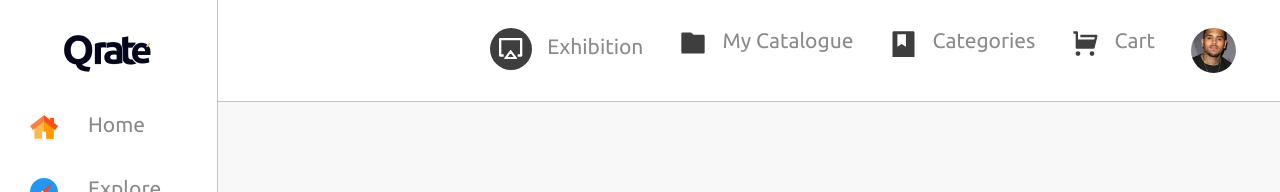
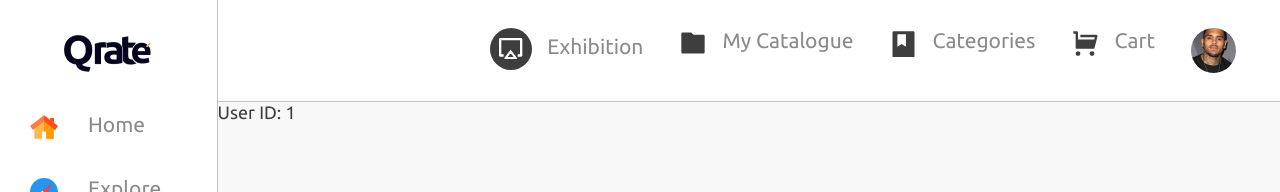
Before and after one commit to elcozy/qrate_frontend, a React (Create React App) app: page /artist/1 in a window 1280 px wide. Shown: the top 192 px of the page. Built offline with nearby package versions, Linux system fonts and the light colour scheme.

Commit message:
added dynamic routing for artist section

```diff
--- a/src/App.js
+++ b/src/App.js
@@ -10,6 +10,7 @@ import gallery from "./Components/ArtGallery/artgallery";
 import supplies from "./Components/ArtSupplies/artsupplies";
 import Cart from "./Components/Cart/Cart";
 import Checkout from "./Components/Cart/Checkout";
+import ArtistMain from "./Components/artist/ArtistMain/ArtistMain.component";
 
 // IMPORTING REACT ROUTER DOM
 // import { BrowserRouter as Router, Switch, Route } from "react-router-dom";
@@ -35,6 +36,9 @@ class App extends React.Component {
           <Route exact path="/checkout" component={Checkout} />
 
           <Route exact path="/gallery" component={gallery}></Route>
+
+          <Route path={`/artist/:artistId`} component={ArtistMain} />
+
           <Route exact path="/gallery/:id" component={Cart}></Route>
 
           <Route exact path="/supplies" component={supplies}></Route>
--- a/src/Components/artist/ArtistCollection/ArtistCollection.style.scss
+++ b/src/Components/artist/ArtistCollection/ArtistCollection.style.scss
@@ -3,7 +3,7 @@
     grid-template-columns: repeat(auto-fill, minmax(230px, 1fr));
     /* This is better for small screens, once min() is better supported */
     /* grid-template-columns: repeat(auto-fill, minmax(min(200px, 100%), 1fr)); */
-    grid-gap: 2rem;
+    grid-gap: 1rem;
     /* This is the standardized property now, but has slightly less support */
     /* gap: 1rem */
 }
--- a/src/Components/artist/ArtistCollection/ArtistPreview/ArtistPreview.component.jsx
+++ b/src/Components/artist/ArtistCollection/ArtistPreview/ArtistPreview.component.jsx
@@ -1,17 +1,15 @@
 import React from "react";
 
-import { BrowserRouter as Router, Link, Route } from "react-router-dom";
+import { Link } from "react-router-dom";
 
 import { withRouter } from "react-router-dom";
 
-import ArtistMain from "../../ArtistMain/ArtistMain.component";
 
 import "./ArtistPreview.style.scss";
 
 const ArtistPreview = ({ artist, match }) => {
   return (
     <div className="artistPreview">
-      <Router>
         <Link to={`${match.url}/${artist.id}`}>
           <div className="artistImage">
             <img src={artist.imgUrl} alt="" />
@@ -19,8 +17,6 @@ const ArtistPreview = ({ artist, match }) => {
           <h4>VIEW</h4>
         </Link>
         <p>{artist.name}</p>
-        <Route path={`${match.path}/:artistId`} component={ArtistMain} />
-      </Router>
     </div>
   );
 };
--- a/src/Components/artist/ArtistMain/ArtistMain.component.jsx
+++ b/src/Components/artist/ArtistMain/ArtistMain.component.jsx
@@ -6,12 +6,12 @@ const ArtistMain = ({match}) => {
     const { params: { artistId } } = match;
     console.log(artistId);
     return (
-        <>
-            <p>
-                <strong>User ID: </strong>
-                {artistId}
-            </p>
-        </>
+
+        <div className='main content'>
+            <strong>User ID: </strong>
+            {artistId}
+        </div>
+
     );
 }
 
--- a/src/Components/artist/artist.css
+++ b/src/Components/artist/artist.css
@@ -1,3 +1,4 @@
+@import url("https://fonts.googleapis.com/css2?family=Ubuntu:wght@400;500;700&display=swap");
 .main .artist {
     font-family:  Ubuntu, -apple-system, BlinkMacSystemFont, 'Segoe UI', Roboto, Oxygen, Cantarell, 'Open Sans', 'Helvetica Neue', sans-serif;
     padding: 2%;
```
Also changed, not shown: src/Components/artist/artist.js (+9 -1 lines).
